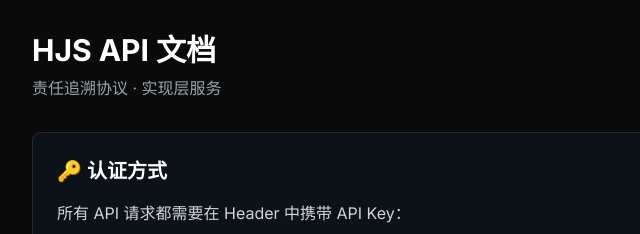
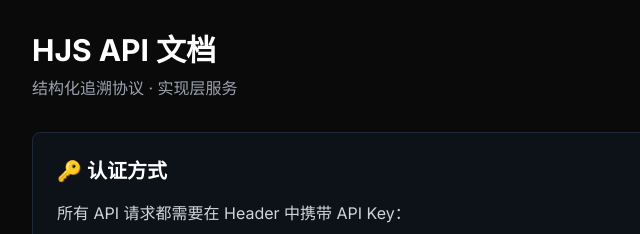
Before and after one commit to schchit/hjs-api, a website: page public/docs.html in a window 1280 px wide. Shown: the top 234 px of the page, 112-752 px from the left. Drawn offline with nearby package versions, Linux system fonts and the light colour scheme.

Commit message:
Update docs.html

```diff
--- a/public/docs.html
+++ b/public/docs.html
@@ -24,7 +24,7 @@
             <div class="flex items-center justify-between">
                 <div>
                     <h1 class="text-3xl font-bold text-white" id="page-title">HJS API 文档</h1>
-                    <p class="text-gray-400 mt-2" id="page-subtitle">责任追溯协议 · 实现层服务</p>
+                    <p class="text-gray-400 mt-2" id="page-subtitle">结构化追溯协议 · 实现层服务</p>
                 </div>
                 <div class="flex gap-2">
                     <button onclick="switchLang('zh')" id="lang-zh" class="lang-btn px-3 py-1 rounded-md bg-teal-600 text-white text-sm hover:bg-teal-700">🇨🇳 中文</button>
```
